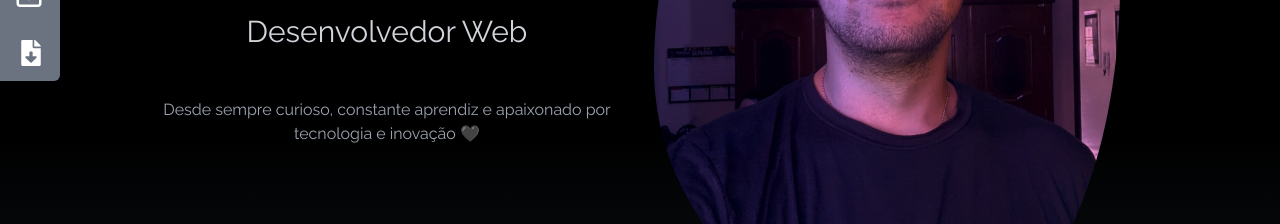
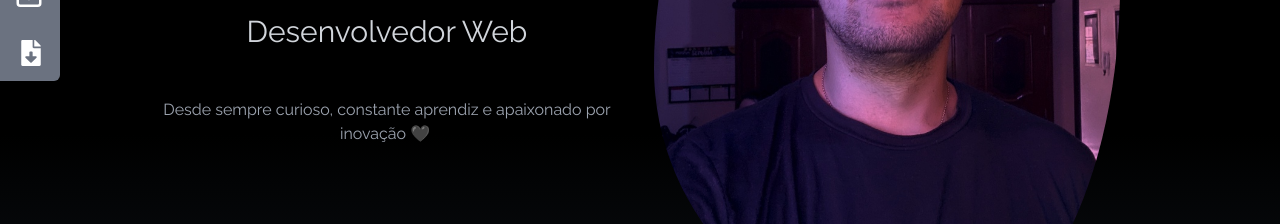
Before and after one commit to Rafael-Souza-97/portfolio, a React (Create React App) app: page / in a window 1280 px wide. Shown: the part 423-647 px from the top of the page. Built offline with nearby package versions, Linux system fonts and the light colour scheme; the HTML template or start-up script is replaced by a standard one.

Commit message:
Adiciona type-animation

```diff
--- a/src/components/Home.jsx
+++ b/src/components/Home.jsx
@@ -1,6 +1,7 @@
 import React from 'react'
 import heroImage from "../assets/hero/heroImage.png";
 import { BsChevronDoubleDown } from 'react-icons/bs';
+import { TypeAnimation } from 'react-type-animation';
 import { Link } from "react-scroll";
 import '../styles/Home.css';
 
@@ -19,9 +20,23 @@ const Home = () => {
           <h3 className="text-2xl sm:text-3xl text-gray-300 mb-5 text-center tech">
             Desenvolvedor Web
           </h3>
-          <p className="text-gray-400 py-7 mb-5 text-center">
-            Desde sempre curioso, constante aprendiz e apaixonado por <span className="tech">tecnologia</span> e <span className="tech">inovação</span> 🖤
-          </p>
+          <h6 className="text-gray-400 py-7 mb-5 text-center">
+            Desde sempre curioso, constante aprendiz e apaixonado por {""}
+            <TypeAnimation
+                className="tech"
+                sequence={[
+                  1500,
+                  "tecnologia 🖤",
+                  3000,
+                  "inovação 🖤",
+                  2000,
+                  "resolver problemas 🖤",
+                ]}
+                wrapper="div"
+                cursor={true}
+                repeat={Infinity}
+              />
+          </h6>
         </div>
 
         <div className="image-container">
```
Also changed, not shown: 1 other file (tests, documents, lock files or other folders).
